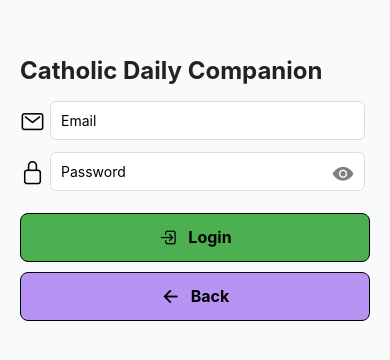
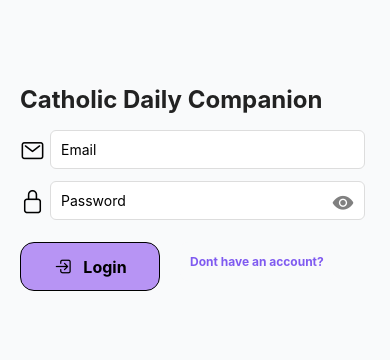
Before and after one commit to Alekaz94/catholic-daily-companion-frontend, a React Native app: screen /EmailAndPassword in a window 390 px wide. Shown: the part 234-594 px from the top of the page. Built offline with nearby package versions, Linux system fonts and the light colour scheme; no server answers; what react-native-root-siblings would draw is missing.

Commit message:
Changed layout of signup and login screen.

```diff
--- a/src/screens/EmailAndPasswordLoginScreen.tsx
+++ b/src/screens/EmailAndPasswordLoginScreen.tsx
@@ -63,18 +63,21 @@ const EmailAndPasswordLoginScreen = () => {
         </TouchableOpacity>
       </View>
 
-      <TouchableOpacity style={[Layout.button, {backgroundColor: Colors.success, flexDirection: "row", justifyContent: "center", borderWidth: 1}]} onPress={handleLogin}>
+      <View style={{flexDirection: "row"}}>
+        <TouchableOpacity style={[Layout.button, {backgroundColor: "#B794F4", borderRadius: 14, flexDirection: "row", justifyContent: "center", borderWidth: 1, width: "40%"}]} onPress={handleLogin}>
           <Ionicons name="log-in-outline" color={"black"} size={20} />
           <Text style={[Layout.buttonText, {marginLeft: 10, color: "black"}]}>Login</Text>
         </TouchableOpacity>
 
+        <View style={{marginLeft: 10, alignSelf: "flex-start"}}>
           <TouchableOpacity
-        style={[Layout.button, {backgroundColor: "#B794F4", flexDirection: "row", justifyContent: "center", borderWidth: 1}]}
-        onPress={() => navigation.navigate("Login")}
+            style={[Layout.button, {backgroundColor: AppTheme.auth.background, padding: 10, marginLeft: 10, flexDirection: "row", justifyContent: "center"}]}
+            onPress={() => navigation.navigate("Signup")}
           >
-        <Ionicons name='arrow-back' color={"black"} size={20} />
-        <Text style={[Layout.buttonText, {marginLeft: 10, color: "black"}]}>Back</Text>
+            <Text style={[Layout.buttonText, {color: AppTheme.auth.primary, fontSize: 12}]}>Dont have an account?</Text>
           </TouchableOpacity>
+        </View>
+      </View>
     </SafeAreaView>
   );
 };
--- a/src/screens/LoginScreen.tsx
+++ b/src/screens/LoginScreen.tsx
@@ -52,13 +52,6 @@ const LoginScreen = () => {
 
       <TouchableOpacity
         style={[Layout.button, {backgroundColor: "#B794F4", flexDirection: "row", justifyContent: "center", borderWidth: 1}]}
-        onPress={() => navigation.navigate('Signup')}
-      >
-        <Ionicons name="create-outline" color={"black"} size={20} />
-        <Text style={[Layout.buttonText, {marginLeft: 10, color: "black"}]}>Create an account</Text>
-      </TouchableOpacity>
-      <TouchableOpacity
-        style={[Layout.button, {backgroundColor: "#B794F4", flexDirection: "row", justifyContent: "center", borderWidth: 1}]}
         onPress={() => navigation.navigate("Landing")}
       >
         <Ionicons name="arrow-back" color={"black"} size={20} />
--- a/src/screens/SignUpScreen.tsx
+++ b/src/screens/SignUpScreen.tsx
@@ -103,17 +103,20 @@ const SignUpScreen = () => {
         </TouchableOpacity>
       </View>
 
-      <TouchableOpacity style={[Layout.button, {backgroundColor: Colors.success, borderWidth: 1}]} onPress={handleSignUp}>
+      <View style={{flexDirection: "row"}}>
+      <TouchableOpacity style={[Layout.button, {backgroundColor: "#B794F4", borderRadius: 14, flexDirection: "row", justifyContent: "center", borderWidth: 1, width: "40%"}]} onPress={handleSignUp}>
           <Text style={[Layout.buttonText, {color: "black"}]}>Sign up</Text>
         </TouchableOpacity>
 
+        <View style={{marginLeft: 10, alignSelf: "flex-start"}}>
           <TouchableOpacity
-        style={[Layout.button, {backgroundColor: "#B794F4", flexDirection: "row", justifyContent: "center", borderWidth: 1}]}
+            style={[Layout.button, {backgroundColor: AppTheme.auth.background, marginLeft: 10, flexDirection: "row", justifyContent: "center"}]}
             onPress={() => navigation.navigate("Login")}
           >
-        <Ionicons name='arrow-back' color={"black"} size={20} />
-        <Text style={[Layout.buttonText, {marginLeft: 10, color: "black"}]}>Back</Text>
+              <Text style={[Layout.buttonText, {color: AppTheme.auth.primary, fontSize: 12}]}>Already have an account?</Text>
           </TouchableOpacity>
+        </View>
+      </View>
     </SafeAreaView>
   );
 };
```
Lines whose indentation alone changed are shown as unchanged.
